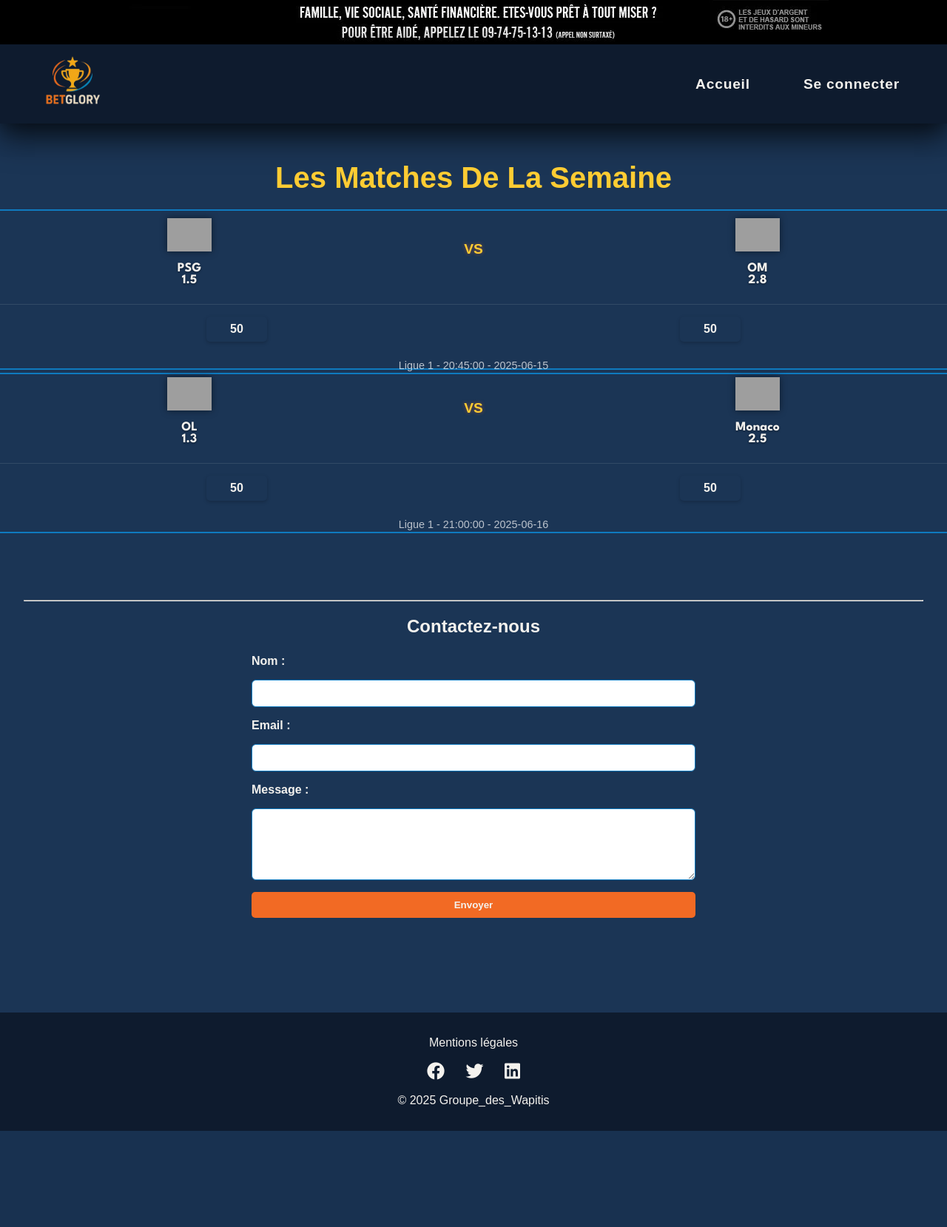
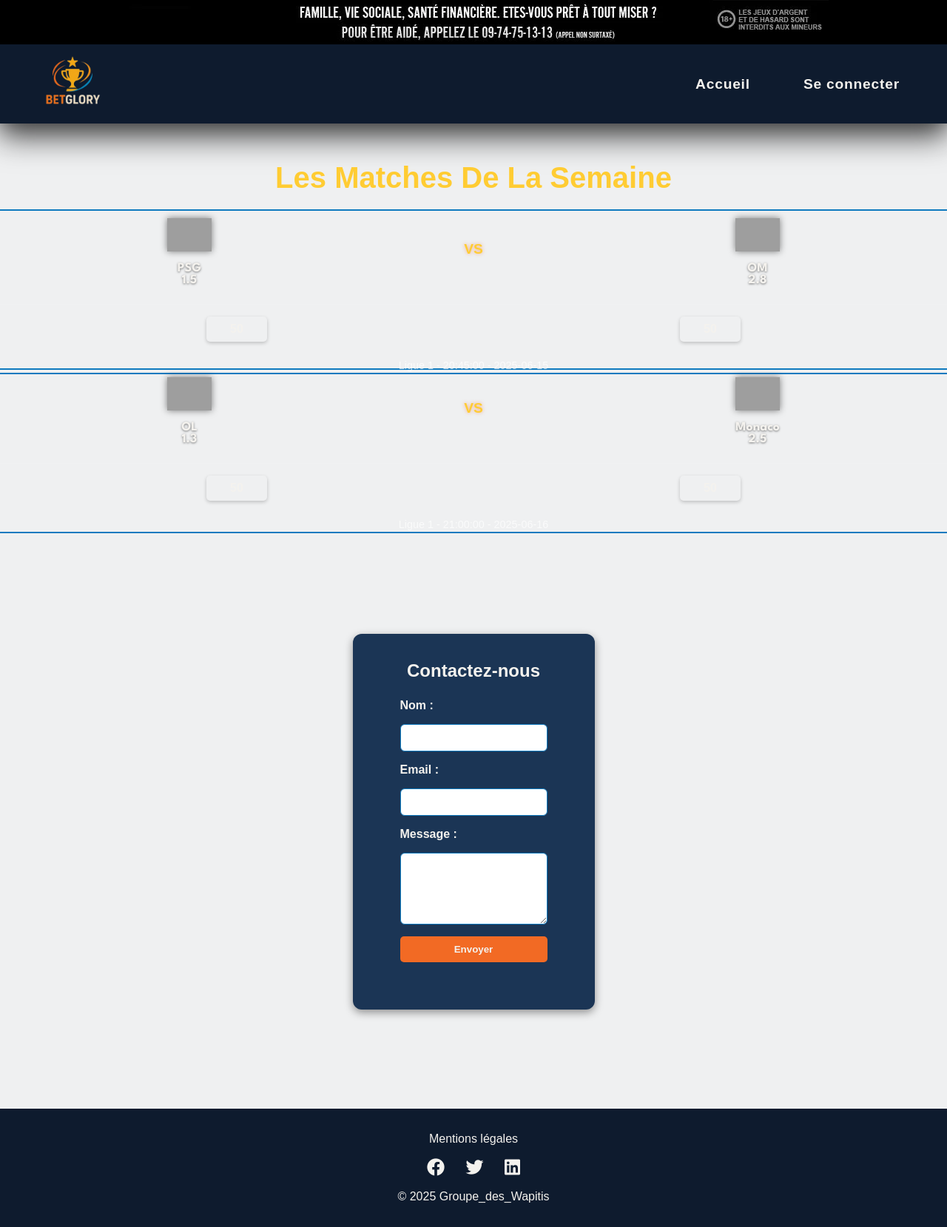
Before and after one commit to Neptune-dev/ProjetDevWeb, a PHP site: template site_paris_sportifs/views/homepage.php in a window 1280 px wide. Shown: the whole page at 74% size. Before the commit the page ends 1529 px from the top, so only its background shows below. Run offline with PHP 8.4, Linux system fonts and the light colour scheme; the template is opened without the code that fills it, so the values that code supplies are empty; data comes from the database, SQL or seed files in the repository; some web fonts are replaced; grey boxes are pictures that could not be loaded.

Commit message:
Changement plus réaliste (pas fini)
Faut adapter la largeur des panneaux et ça me saoule. Si quelqu'un peut faire

```diff
--- a/site_paris_sportifs/public/css/DA.css
+++ b/site_paris_sportifs/public/css/DA.css
@@ -3,7 +3,8 @@
   --secondary-color: #ffcc33 ; /*Jaune*/
   --tertiary-color: #f4a300 ; /*Orangé*/
   --accent-color : #0f7abf; /*Bleu vif*/
-  --bg-color: #1b3555 ; /*Bleu nuit mais plus clair qu avant*/
+  --panneau-color : #1b3555; /*Bleu nuit mais plus clair qu avant*/
+  --bg-color: #eff0f1 ; /*Gris très clair, presque blanc, comme vrais sites paris sportifs*/
   --header-color: #0e1b2e; /*Initialement la couleur du background*/
   --text-color: #f4f2ee; /*Blanc cassé*/
 }
@@ -125,12 +126,26 @@ header {
 
 /* CSS contact, logIn et SignIn */
 .Contact {
-  padding: 2rem;
-  background-color: var(--bg-color);
+  padding: 1rem 4rem;
+  background-color: var(--panneau-color);
   color: var(--text-color);
+
+  /*Panneau rajouté*/
+  border-radius: 12px;
+  box-shadow: 0 4px 12px rgba(0, 0, 0, 0.4);
+  max-width: 600px;
 }
 
 /*Pour le LogIn pour passer à SignIn, en vrai pareil pour tous*/
+.contact-wrapper {
+  height: calc(100vh - 120px); /* pleine hauteur de la fenêtre */
+  display: flex;
+  justify-content: center;
+  align-items: center;
+  padding: 1rem; /* optionnel pour éviter d’être collé au bord */
+  box-sizing: border-box;
+}
+
 .Contact a {
   display: block;
   text-align: center;
--- a/site_paris_sportifs/routes/login.php
+++ b/site_paris_sportifs/routes/login.php
@@ -7,15 +7,17 @@ ob_start();
 <br>
 <br>
 <br>
+<div class="contact-wrapper">
     <section class="Contact">
-    <h2>Veuillez vous identifier.</h2>
+        <h2>Connexion</h2>
         <form class="contactForm" action="login" method="POST">
             Nom d'utilisateur : <input type="text" name="username" required><br>
             Mot de passe : <input type="password" name="pwd" required><br>
             <button type="submit">Se connecter</button>
         </form>
-    <a href="/site_paris_sportifs/signin">Vous n'avez pas de compte ? Cliquez ici.</a>
+        <a href="/site_paris_sportifs/signin">Pas encore de compte ?<br>Incris-toi </a>
     </section>
+</div>
 
 <?php
     session_start();
--- a/site_paris_sportifs/views/homepage.php
+++ b/site_paris_sportifs/views/homepage.php
@@ -83,8 +83,8 @@ if (isset($_SESSION['user'])) {
     <br>
     <br>
     <br>
+    <div class="contact-wrapper">
         <section class="Contact">
-        <hr>
             <h2>Contactez-nous</h2>
             <form class="contactForm" action="https://formspree.io/f/xgvkgzoq" method="POST">
                 <label for="nom">Nom :</label>
@@ -100,6 +100,7 @@ if (isset($_SESSION['user'])) {
                 <p class="msg"></p>
             </form>
         </section>
+    </div>
     <script src="/site_paris_sportifs/public/js/script.js"></script>
 
     <footer>
```
Lines whose indentation alone changed are shown as unchanged.
